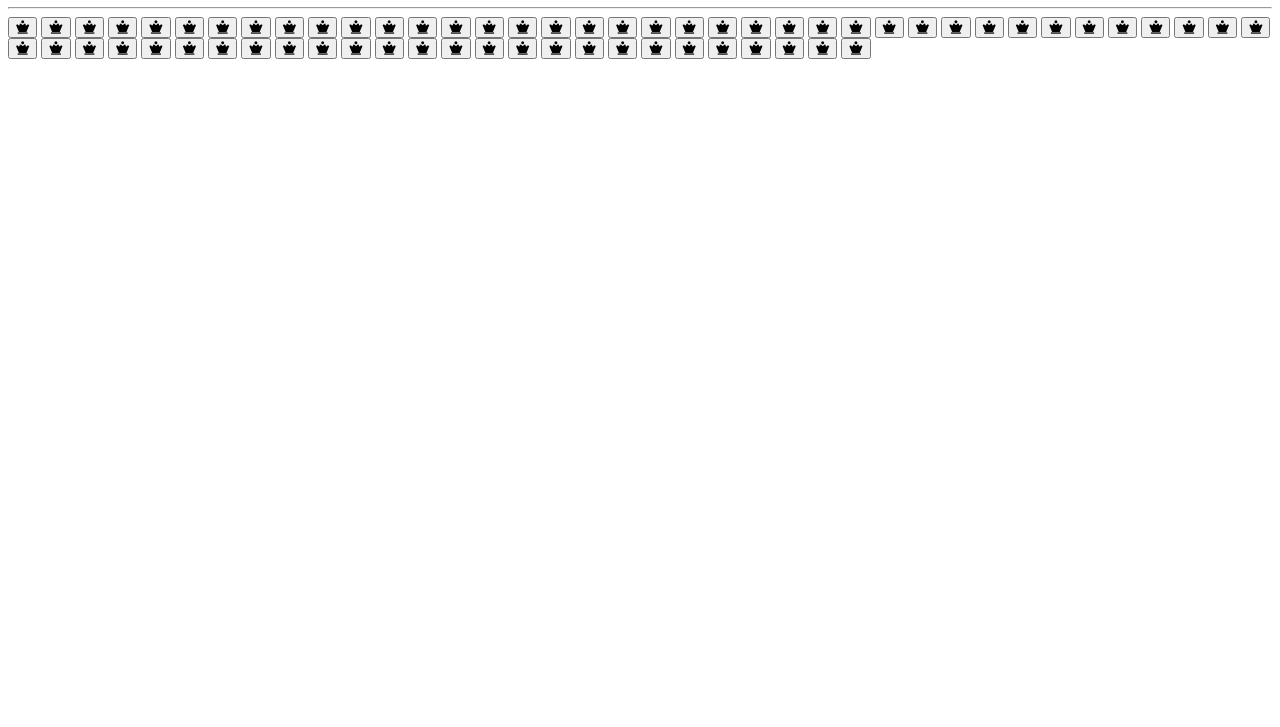
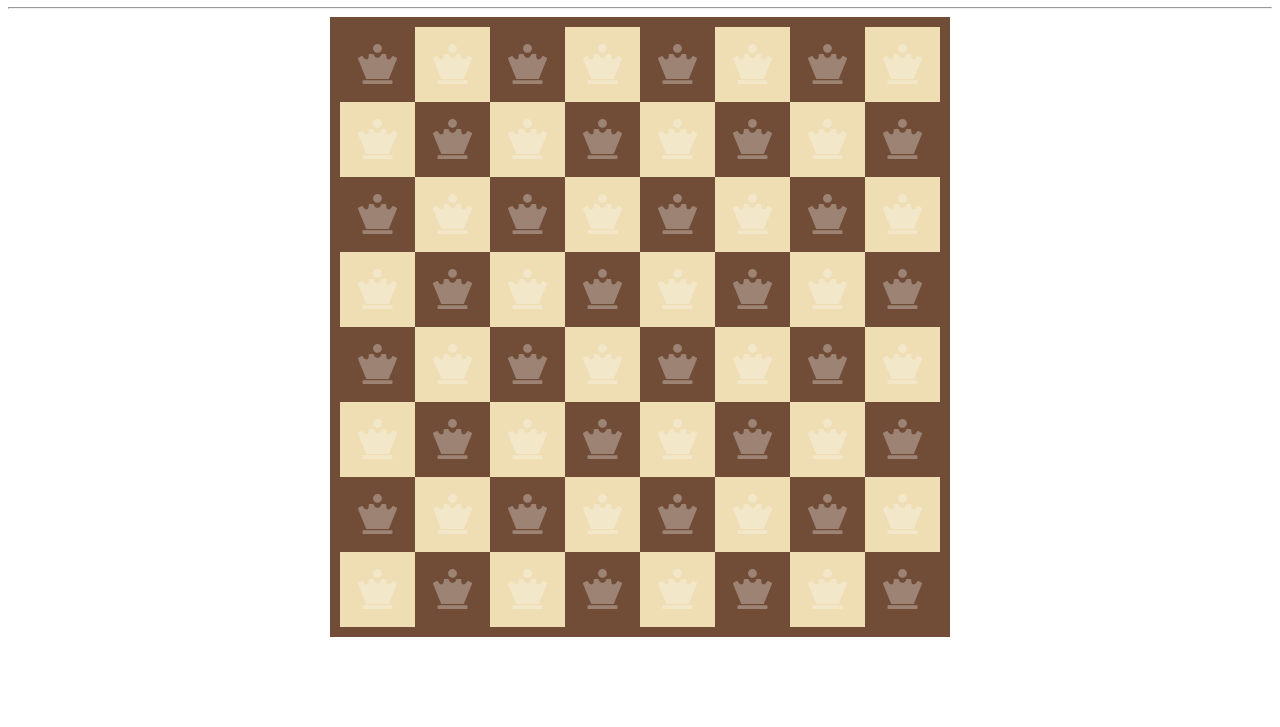
Before and after one commit to abolibot/Queen-Attack, a plain HTML site: page index.html in a window 1280 px wide. Shown: the part 73-800 px from the top of the page. Drawn offline with Linux system fonts and the light colour scheme.

Commit message:
feature(board-design)design chess board with a div of 64 buttons
[finishes #166820401]

```diff
--- a/index.html
+++ b/index.html
@@ -4,6 +4,7 @@
     <title>
       Queen Attack
     </title>
+    <link rel="stylesheet" type = "text/css" href = "styles.css" >
     <link rel="stylesheet" href="https://use.fontawesome.com/releases/v5.7.0/css/all.css" integrity="sha384-lZN37f5QGtY3VHgisS14W3ExzMWZxybE1SJSEsQp9S+oqd12jhcu+A56Ebc1zFSJ" crossorigin="anonymous">
   </head>
   <body>
@@ -12,197 +13,205 @@
     </h1>
     <hr />
     <div id = 'board'>
-        <button class = 'queen inactive'>
-            <i class="fas fa-chess-queen"></i>
+        <button class = 'queen black'>
+            <i class="fas fa-chess-queen  inactive"></i>
         </button>
-        <button class = 'queen inactive'>
-            <i class="fas fa-chess-queen"></i>
+        <button class = 'queen white'>
+            <i class="fas fa-chess-queen inactive"></i>
         </button>
-        <button class = 'queen inactive'>
-            <i class="fas fa-chess-queen"></i>
+        <button class = 'queen black'>
+            <i class="fas fa-chess-queen  inactive"></i>
         </button>
-        <button class = 'queen inactive'>
-            <i class="fas fa-chess-queen"></i>
+        <button class = 'queen white'>
+            <i class="fas fa-chess-queen inactive"></i>
         </button>
-        <button class = 'queen inactive'>
-            <i class="fas fa-chess-queen"></i>
+        <button class = 'queen black'>
+            <i class="fas fa-chess-queen inactive"></i>
         </button>
-        <button class = 'queen inactive'>
-            <i class="fas fa-chess-queen"></i>
+        <button class = 'queen white'>
+            <i class="fas fa-chess-queen inactive"></i>
         </button>
-        <button class = 'queen inactive'>
-            <i class="fas fa-chess-queen"></i>
+        <button class = 'queen black'>
+            <i class="fas fa-chess-queen inactive"></i>
         </button>
-        <button class = 'queen inactive'>
-            <i class="fas fa-chess-queen"></i>
+        <button class = 'queen white'>
+            <i class="fas fa-chess-queen inactive"></i>
         </button>
-        <button class = 'queen inactive'>
-            <i class="fas fa-chess-queen"></i>
+
+        <button class = 'queen white'>
+            <i class="fas fa-chess-queen inactive"></i>
         </button>
-        <button class = 'queen inactive'>
-            <i class="fas fa-chess-queen"></i>
+        <button class = 'queen black'>
+            <i class="fas fa-chess-queen inactive"></i>
         </button>
-        <button class = 'queen inactive'>
-            <i class="fas fa-chess-queen"></i>
+        <button class = 'queen white'>
+            <i class="fas fa-chess-queen inactive"></i>
         </button>
-        <button class = 'queen inactive'>
-            <i class="fas fa-chess-queen"></i>
+        <button class = 'queen black'>
+            <i class="fas fa-chess-queen inactive"></i>
         </button>
-        <button class = 'queen inactive'>
-            <i class="fas fa-chess-queen"></i>
+        <button class = 'queen white'>
+            <i class="fas fa-chess-queen inactive"></i>
         </button>
-        <button class = 'queen inactive'>
-            <i class="fas fa-chess-queen"></i>
+        <button class = 'queen black'>
+            <i class="fas fa-chess-queen inactive"></i>
         </button>
-        <button class = 'queen inactive'>
-            <i class="fas fa-chess-queen"></i>
+        <button class = 'queen white'>
+            <i class="fas fa-chess-queen inactive"></i>
         </button>
-        <button class = 'queen inactive'>
-            <i class="fas fa-chess-queen"></i>
+        <button class = 'queen black'>
+            <i class="fas fa-chess-queen inactive"></i>
         </button>
-        <button class = 'queen inactive'>
-            <i class="fas fa-chess-queen"></i>
+
+        <button class = 'queen black'>
+            <i class="fas fa-chess-queen inactive"></i>
         </button>
-        <button class = 'queen inactive'>
-            <i class="fas fa-chess-queen"></i>
+        <button class = 'queen white'>
+            <i class="fas fa-chess-queen inactive"></i>
         </button>
-        <button class = 'queen inactive'>
-            <i class="fas fa-chess-queen"></i>
+        <button class = 'queen black'>
+            <i class="fas fa-chess-queen inactive"></i>
         </button>
-        <button class = 'queen inactive'>
-            <i class="fas fa-chess-queen"></i>
+        <button class = 'queen white'>
+            <i class="fas fa-chess-queen inactive"></i>
         </button>
-        <button class = 'queen inactive'>
-            <i class="fas fa-chess-queen"></i>
+        <button class = 'queen black'>
+            <i class="fas fa-chess-queen inactive"></i>
         </button>
-        <button class = 'queen inactive'>
-            <i class="fas fa-chess-queen"></i>
+        <button class = 'queen white'>
+            <i class="fas fa-chess-queen inactive"></i>
         </button>
-        <button class = 'queen inactive'>
-            <i class="fas fa-chess-queen"></i>
+        <button class = 'queen black'>
+            <i class="fas fa-chess-queen inactive"></i>
         </button>
-        <button class = 'queen inactive'>
-            <i class="fas fa-chess-queen"></i>
+        <button class = 'queen white'>
+            <i class="fas fa-chess-queen inactive"></i>
         </button>
-        <button class = 'queen inactive'>
-            <i class="fas fa-chess-queen"></i>
+
+        <button class = 'queen white'>
+            <i class="fas fa-chess-queen inactive"></i>
         </button>
-        <button class = 'queen inactive'>
-            <i class="fas fa-chess-queen"></i>
+        <button class = 'queen black'>
+            <i class="fas fa-chess-queen inactive"></i>
         </button>
-        <button class = 'queen inactive'>
-            <i class="fas fa-chess-queen"></i>
+        <button class = 'queen white'>
+            <i class="fas fa-chess-queen inactive"></i>
         </button>
-        <button class = 'queen inactive'>
-            <i class="fas fa-chess-queen"></i>
+        <button class = 'queen black'>
+            <i class="fas fa-chess-queen inactive"></i>
         </button>
-        <button class = 'queen inactive'>
-            <i class="fas fa-chess-queen"></i>
+        <button class = 'queen white'>
+            <i class="fas fa-chess-queen inactive"></i>
         </button>
-        <button class = 'queen inactive'>
-            <i class="fas fa-chess-queen"></i>
+        <button class = 'queen black'>
+            <i class="fas fa-chess-queen inactive"></i>
         </button>
-        <button class = 'queen inactive'>
-            <i class="fas fa-chess-queen"></i>
+        <button class = 'queen white'>
+            <i class="fas fa-chess-queen inactive"></i>
         </button>
-        <button class = 'queen inactive'>
-            <i class="fas fa-chess-queen"></i>
+        <button class = 'queen black'>
+            <i class="fas fa-chess-queen inactive"></i>
         </button>
-        <button class = 'queen inactive'>
-            <i class="fas fa-chess-queen"></i>
+
+
+        <button class = 'queen black'>
+            <i class="fas fa-chess-queen inactive"></i>
         </button>
-        <button class = 'queen inactive'>
-            <i class="fas fa-chess-queen"></i>
+        <button class = 'queen white'>
+            <i class="fas fa-chess-queen inactive"></i>
         </button>
-        <button class = 'queen inactive'>
-            <i class="fas fa-chess-queen"></i>
+        <button class = 'queen black'>
+            <i class="fas fa-chess-queen inactive"></i>
         </button>
-        <button class = 'queen inactive'>
-            <i class="fas fa-chess-queen"></i>
+        <button class = 'queen white'>
+            <i class="fas fa-chess-queen inactive"></i>
         </button>
-        <button class = 'queen inactive'>
-            <i class="fas fa-chess-queen"></i>
+        <button class = 'queen black'>
+            <i class="fas fa-chess-queen inactive"></i>
         </button>
-        <button class = 'queen inactive'>
-            <i class="fas fa-chess-queen"></i>
+        <button class = 'queen white'>
+            <i class="fas fa-chess-queen inactive"></i>
         </button>
-        <button class = 'queen inactive'>
-            <i class="fas fa-chess-queen"></i>
+        <button class = 'queen black'>
+            <i class="fas fa-chess-queen inactive"></i>
         </button>
-        <button class = 'queen inactive'>
-            <i class="fas fa-chess-queen"></i>
+        <button class = 'queen white'>
+            <i class="fas fa-chess-queen inactive"></i>
         </button>
-        <button class = 'queen inactive'>
-            <i class="fas fa-chess-queen"></i>
+
+        <button class = 'queen white'>
+            <i class="fas fa-chess-queen inactive"></i>
         </button>
-        <button class = 'queen inactive'>
-            <i class="fas fa-chess-queen"></i>
+        <button class = 'queen black'>
+            <i class="fas fa-chess-queen inactive"></i>
         </button>
-        <button class = 'queen inactive'>
-            <i class="fas fa-chess-queen"></i>
+        <button class = 'queen white'>
+            <i class="fas fa-chess-queen inactive"></i>
         </button>
-        <button class = 'queen inactive'>
-            <i class="fas fa-chess-queen"></i>
+        <button class = 'queen black'>
+            <i class="fas fa-chess-queen inactive"></i>
         </button>
-        <button class = 'queen inactive'>
-            <i class="fas fa-chess-queen"></i>
+        <button class = 'queen white'>
+            <i class="fas fa-chess-queen inactive"></i>
         </button>
-        <button class = 'queen inactive'>
-            <i class="fas fa-chess-queen"></i>
+        <button class = 'queen black'>
+            <i class="fas fa-chess-queen inactive"></i>
         </button>
-        <button class = 'queen inactive'>
-            <i class="fas fa-chess-queen"></i>
+        <button class = 'queen white'>
+            <i class="fas fa-chess-queen inactive"></i>
         </button>
-        <button class = 'queen inactive'>
-            <i class="fas fa-chess-queen"></i>
+        <button class = 'queen black'>
+            <i class="fas fa-chess-queen inactive"></i>
         </button>
-        <button class = 'queen inactive'>
-            <i class="fas fa-chess-queen"></i>
+
+        <button class = 'queen black'>
+            <i class="fas fa-chess-queen inactive"></i>
         </button>
-        <button class = 'queen inactive'>
-            <i class="fas fa-chess-queen"></i>
+        <button class = 'queen white'>
+            <i class="fas fa-chess-queen inactive"></i>
         </button>
-        <button class = 'queen inactive'>
-            <i class="fas fa-chess-queen"></i>
+        <button class = 'queen black'>
+            <i class="fas fa-chess-queen inactive"></i>
         </button>
-        <button class = 'queen inactive'>
-            <i class="fas fa-chess-queen"></i>
+        <button class = 'queen white'>
+            <i class="fas fa-chess-queen inactive"></i>
         </button>
-        <button class = 'queen inactive'>
-            <i class="fas fa-chess-queen"></i>
+        <button class = 'queen black'>
+            <i class="fas fa-chess-queen inactive"></i>
         </button>
-        <button class = 'queen inactive'>
-            <i class="fas fa-chess-queen"></i>
+        <button class = 'queen white'>
+            <i class="fas fa-chess-queen inactive"></i>
         </button>
-        <button class = 'queen inactive'>
-            <i class="fas fa-chess-queen"></i>
+        <button class = 'queen black'>
+            <i class="fas fa-chess-queen inactive"></i>
         </button>
-        <button class = 'queen inactive'>
-            <i class="fas fa-chess-queen"></i>
+        <button class = 'queen white'>
+            <i class="fas fa-chess-queen inactive"></i>
         </button>
-        <button class = 'queen inactive'>
-            <i class="fas fa-chess-queen"></i>
+
+        <button class = 'queen white'>
+            <i class="fas fa-chess-queen inactive"></i>
         </button>
-        <button class = 'queen inactive'>
-            <i class="fas fa-chess-queen"></i>
+        <button class = 'queen black'>
+            <i class="fas fa-chess-queen inactive"></i>
         </button>
-        <button class = 'queen inactive'>
-            <i class="fas fa-chess-queen"></i>
+        <button class = 'queen white'>
+            <i class="fas fa-chess-queen inactive"></i>
         </button>
-        <button class = 'queen inactive'>
-            <i class="fas fa-chess-queen"></i>
+        <button class = 'queen black'>
+            <i class="fas fa-chess-queen inactive"></i>
         </button>
-        <button class = 'queen inactive'>
-            <i class="fas fa-chess-queen"></i>
+        <button class = 'queen white'>
+            <i class="fas fa-chess-queen inactive"></i>
         </button>
-        <button class = 'queen inactive'>
-            <i class="fas fa-chess-queen"></i>
+        <button class = 'queen black'>
+            <i class="fas fa-chess-queen inactive"></i>
         </button>
-        <button class = 'queen inactive'>
-            <i class="fas fa-chess-queen"></i>
+        <button class = 'queen white'>
+            <i class="fas fa-chess-queen inactive"></i>
         </button>
-        <button class = 'queen inactive'>
-            <i class="fas fa-chess-queen"></i>
+        <button class = 'queen black'>
+            <i class="fas fa-chess-queen inactive"></i>
         </button>
     </div>
   </body>
--- a/styles.css
+++ b/styles.css
@@ -0,0 +1,47 @@
+h1 {
+    text-align: center;
+}
+
+#board {
+    margin: 0 auto;
+    border: 10px solid #714d38;
+    width: 600px;
+    height: 600px;
+}
+
+button {
+    width: 75px;
+    height: 75px;
+    text-align: center;
+    float: left;
+    padding: 0;
+    cursor: pointer
+}
+
+.queen {
+    background: inherit;
+    border: none;
+}
+
+.queen:focus,
+.queen:active {
+    outline: none;
+}
+
+.inactive {
+    opacity: 0.3;
+}
+
+i {
+    background: inherit;
+    color: white;
+    font-size: 40px;
+}
+
+.black {
+    background: #714d38;
+}
+
+.white {
+    background: #efddb4;
+}
```
